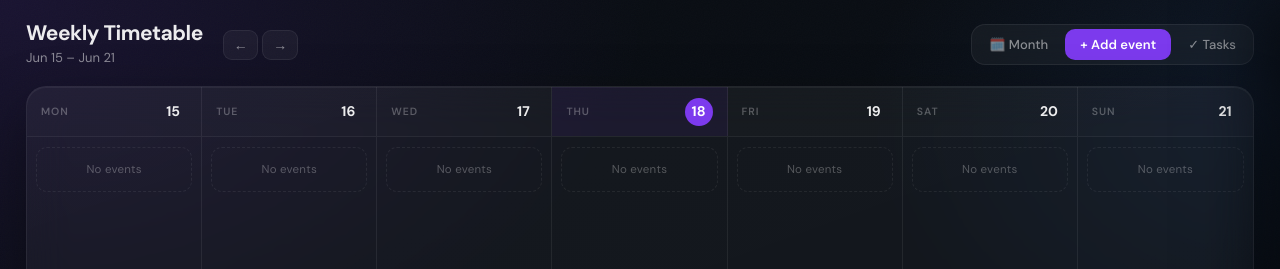
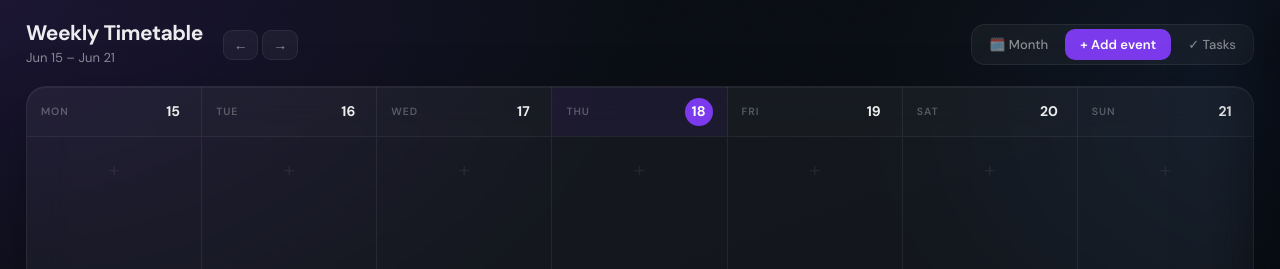
Before and after one commit to DavidAji06/Schedula, a React (Vite) app in the folder frontend-app/: page / in a window 1280 px wide. Shown: the top 269 px of the page. Built offline with nearby package versions, Linux system fonts and the light colour scheme.

Commit message:
Design change, hover animation instructions to dbl click

```diff
--- a/frontend-app/src/components/WeeklyCalendarGrid.css
+++ b/frontend-app/src/components/WeeklyCalendarGrid.css
@@ -222,15 +222,54 @@
 .cell--col:hover { background: var(--surface3); }
 
 /* ── Empty ───────────────────────────────────────────────────── */
+/* ── Empty state ─────────────────────────────────────────────── */
 .cell__empty {
-  border: 1.5px dashed var(--line);
-  border-radius: 11px;
-  padding: 13px 8px;
+  display: flex;
+  flex-direction: column;
+  align-items: center;
+  justify-content: center;
+  gap: 5px;
+  height: 72px;
+  font-size: 0; /* hide "No events" text */
+  user-select: none;
+  border-radius: 10px;
+  transition: background 200ms;
+  cursor: pointer;
+  position: relative;
+}
+
+/* + icon — always faintly visible */
+.cell__empty::before {
+  content: '+';
+  font-size: 22px;
+  font-weight: 200;
+  line-height: 1;
+  color: var(--line);
+  transition: color 180ms, transform 180ms;
+}
+
+/* hint text */
+.cell__empty::after {
+  content: 'Double-click to add';
+  font-size: 10.5px;
+  font-weight: 500;
+  letter-spacing: 0.04em;
+  color: transparent;
+  transition: color 180ms;
+}
+
+/* Reveal on column hover */
+.cell--col:hover .cell__empty {
+  background: rgba(124,58,237,0.04);
+}
+
+.cell--col:hover .cell__empty::before {
   color: var(--text3);
-  font-size: 11.5px;
-  text-align: center;
-  letter-spacing: 0.02em;
-  user-select: none;
+  transform: scale(1.15);
+}
+
+.cell--col:hover .cell__empty::after {
+  color: var(--text3);
 }
 
 /* ── Events ──────────────────────────────────────────────────── */
```
